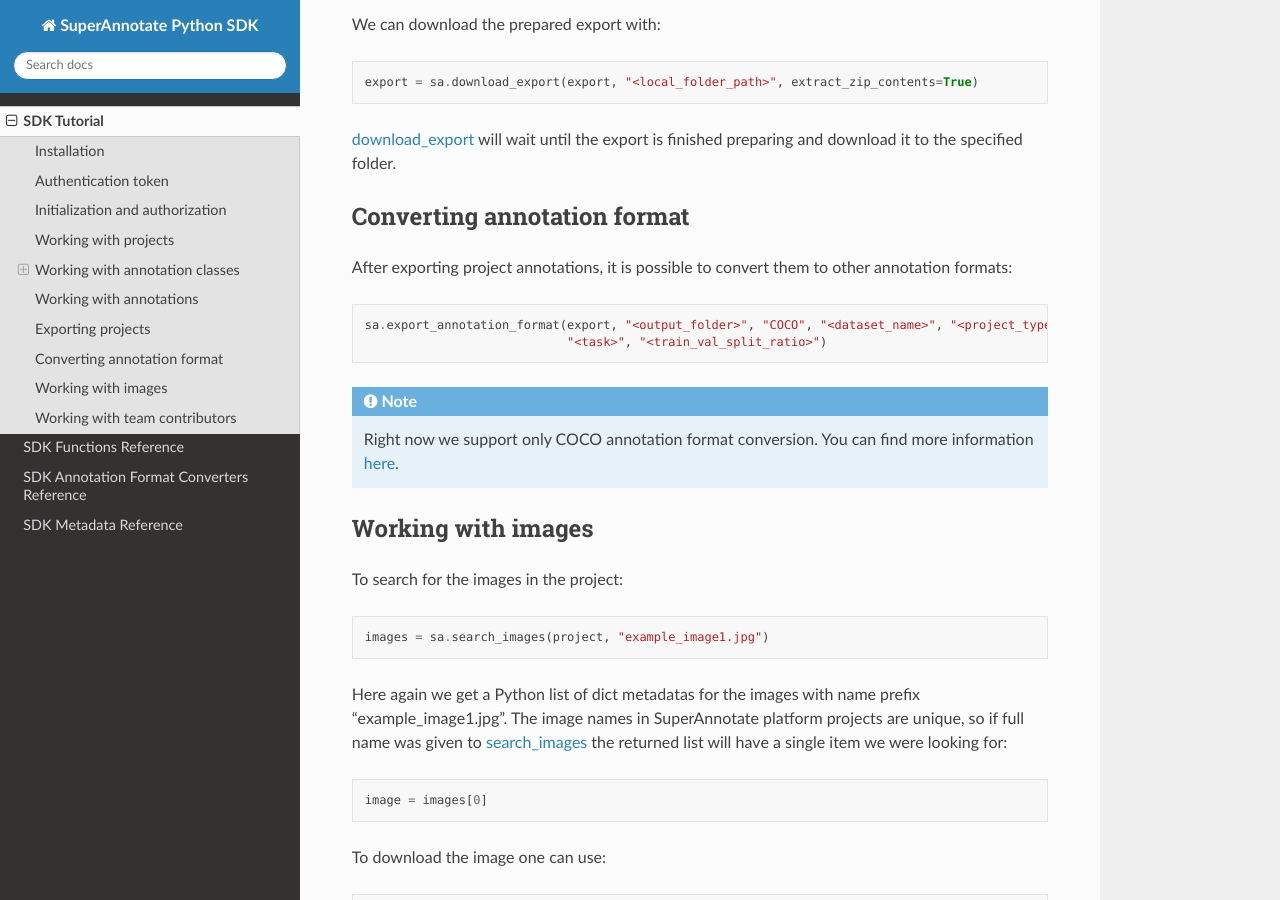
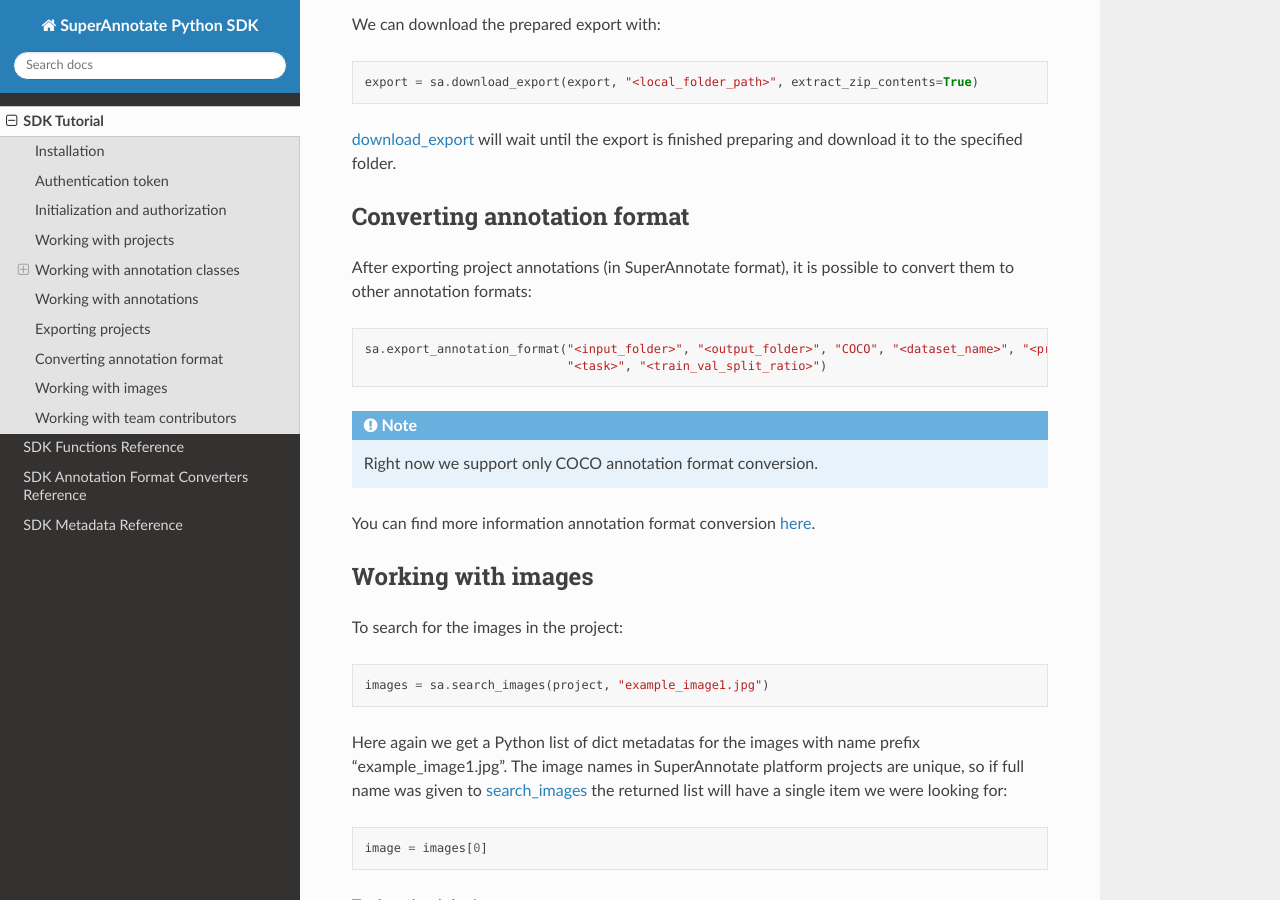
Before and after one commit to superannotateai/superannotate-python-sdk, a Sphinx documentation site: the page built from docs/source/tutorial.sdk.rst, in a window 1280 px wide and 900 px high, scrolled down 3983 px. Built offline with Sphinx 7.4.7 and the Read the Docs theme 2.0.0, drawn with Linux system fonts in a browser that asks for light colours.

Commit message:
Docs improvement

```diff
--- a/docs/source/tutorial.sdk.rst
+++ b/docs/source/tutorial.sdk.rst
@@ -213,18 +213,19 @@ finished preparing and download it to the specified folder.
 Converting annotation format
 ______________________________
 
-After exporting project annotations, it is possible to convert them to
-other annotation formats:
+After exporting project annotations (in SuperAnnotate format), it is possible
+to convert them to other annotation formats:
 
 .. code-block:: python
 
-    sa.export_annotation_format(export, "<output_folder>", "COCO", "<dataset_name>", "<project_type>",
+    sa.export_annotation_format("<input_folder>", "<output_folder>", "COCO", "<dataset_name>", "<project_type>",
                                 "<task>", "<train_val_split_ratio>")
 
 .. note::
 
   Right now we support only COCO annotation format conversion.
-  You can find more information :ref:`here <ref_converter>`.
+
+You can find more information annotation format conversion :ref:`here <ref_converter>`.
 
 
 Working with images
```
